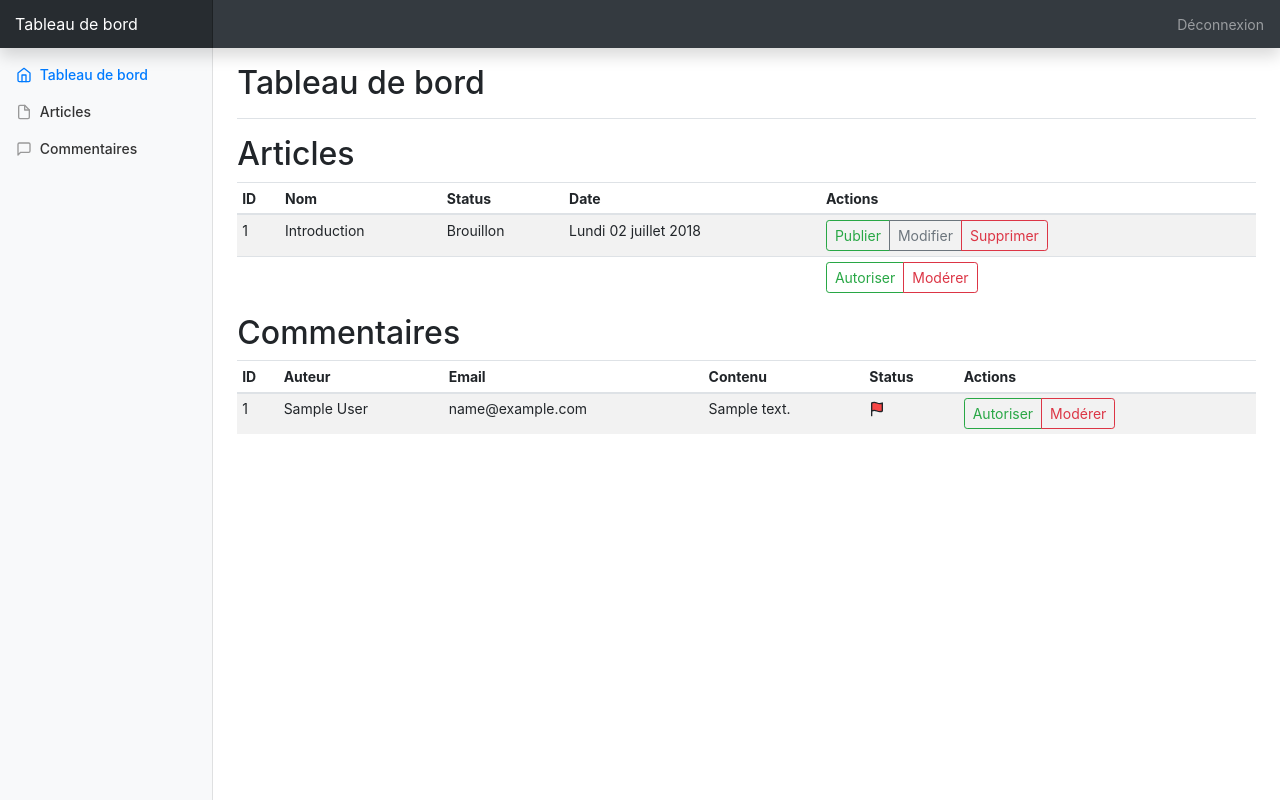
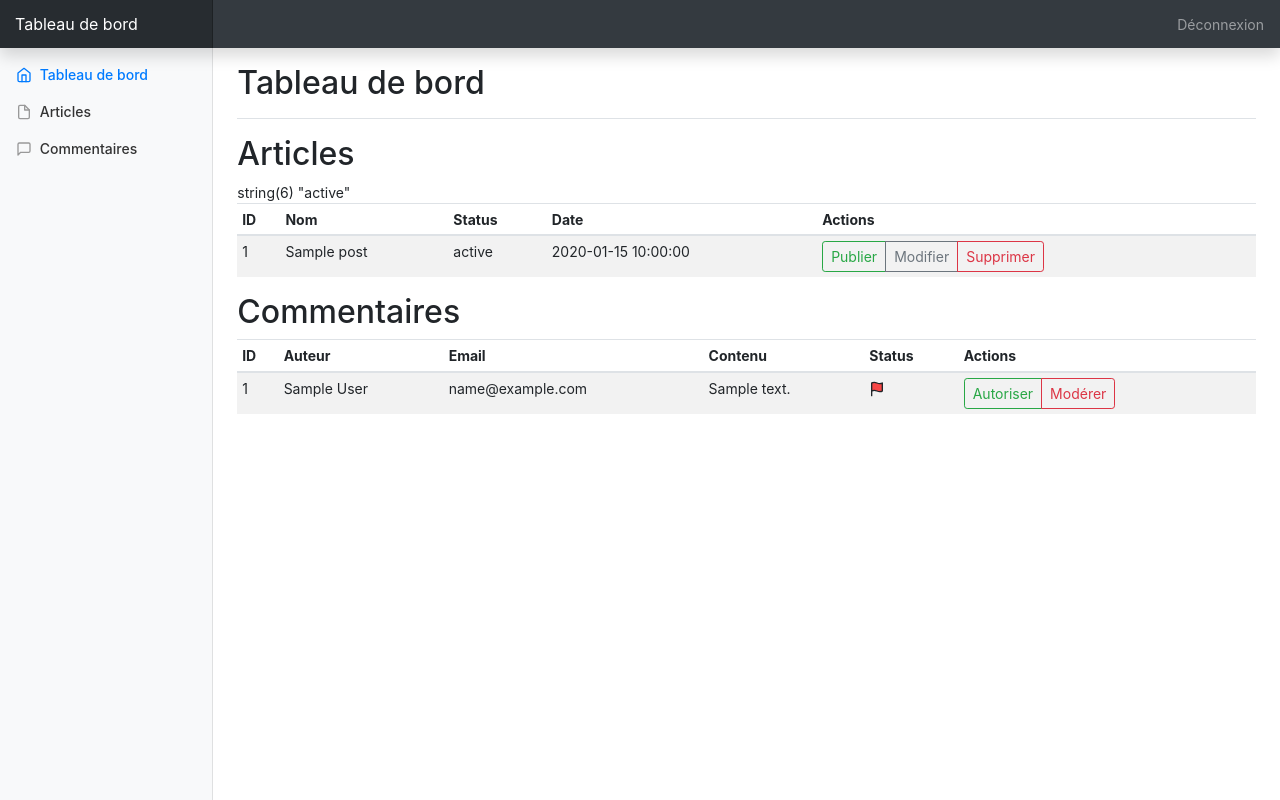
Before and after one commit to MiKatre/micro-cms-php, a PHP site: template view/backend/dashboardView.php in a window 1280 px wide. Run offline with PHP 8.4, Linux system fonts and the light colour scheme; the template is opened without the code that fills it: most values are stand-ins (such as "Sample title", 1, 10 or a date in 2020); data that the repository does not hold is empty; some libraries are stand-ins or nearby versions.

Commit message:
Fetch posts from db and show them on dashboard

```diff
--- a/controller/backend.php
+++ b/controller/backend.php
@@ -74,7 +74,7 @@ function showDashboard() {
 
   // Ask model to fetch all Posts ordered by date and send back the objects.
   $postManager = new PostManager();
-  $comments = $commentManager->getAllComments();
+  $posts = $postManager->getPosts();
 
   // Ask model to fetch all comments ordered by date and send back the objects.
   $commentManager = new CommentManager();
--- a/model/Post.php
+++ b/model/Post.php
@@ -69,9 +69,9 @@ class Post {
     }
     $this->_date = $date;
   }
-  public function setStatus(bool $status){
-    if (!is_bool($status)) {
-      trigger_error('Wrong type (status). Must be a boolean', E_USER_WARNING);
+  public function setStatus(int $status){
+    if (!is_int($status)) {
+      trigger_error('Wrong type (status). Must be an int', E_USER_WARNING);
     }
     $this->_status = $status;
   }
--- a/model/manager/PostManager.php
+++ b/model/manager/PostManager.php
@@ -14,7 +14,7 @@ class PostManager extends Manager{
 
   public function getPosts() {
     $posts = [];
-    $query = $this->_db->query('SELECT id,title,content,published,date FROM post WHERE published = 1 ORDER BY id DESC LIMIT 5');
+    $query = $this->_db->query('SELECT id,title,content,status,date FROM post WHERE status = 1 ORDER BY id DESC LIMIT 5');
 
     while ($postData = $query->fetch()) {
       $posts[] = new Post($postData);
--- a/view/backend/dashboardView.php
+++ b/view/backend/dashboardView.php
@@ -88,37 +88,22 @@
           </thead>
           <tbody>
 
-            <tr>
-              <td>1</td>
-              <td>Introduction</td>
-              <td>Brouillon</td>
-              <td>Lundi 02 juillet 2018</td>
+            <?php
+              foreach($posts as $post) {
+                var_dump($post->status());
+              if($post->status() != 2) {
+            ?>
+              <tr>
+              <td><?= $post->id() ?></td>
+              <td><?= $post->title() ?></td>
+              <td><?= $post->status() ?></td>
+              <td><?= $post->date() ?></td>
+
               <td>
               <div class="btn-group mr-2">
                 <button class="btn btn-sm btn-outline-success">Publier</button>
                 <button class="btn btn-sm btn-outline-secondary">Modifier</button>
                 <button class="btn btn-sm btn-outline-danger">Supprimer</button>
-              </div>
-              </td>
-            </tr>
-            <?php
-              foreach($posts as $post) {
-              if($comment->flagged()) {
-            ?>
-              <tr>
-              <td><?= $comment->id() ?></td>
-              <td><?= $comment->title() ?></td>
-              <td><?= $comment->state() ?></td>
-              <td><?= $comment->date() ?></td>
-
-              <td>
-              <div class="btn-group mr-2">
-                <a href="index.php?action=updateComment&amp;commentId=<?= $comment->id() ?>&amp;status=1" class="btn btn-sm btn-outline-success">
-                  Autoriser
-                </a>
-                <a href="index.php?action=updateComment&amp;commentId=<?= $comment->id() ?>&amp;status=2" class="btn btn-sm btn-outline-danger">
-                  Modérer
-                </a>
               </div>
               </td>
             </tr>
--- a/view/frontend/postView.php
+++ b/view/frontend/postView.php
@@ -35,7 +35,7 @@
     </p>
 </div>
 
-<h2 class="my-5 text-center font-weight-bold">Commentaires</h2>
+<h2 class="my-5 text-center font-weight-bold"> <span> <?= sizeof($comments) ?> </span> Commentaires</h2>
 
 <?php
 foreach($comments as $comment){
@@ -48,7 +48,7 @@ foreach($comments as $comment){
         <a href="<?= $currentURL . '&amp;responseId=' . $comment->id() ?>#addComment">
             <span class="response icon"> <svg xmlns="http://www.w3.org/2000/svg" width="24" height="24" viewBox="0 0 24 24"><path d="M10 9V5l-7 7 7 7v-4.1c5 0 8.5 1.6 11 5.1-1-5-4-10-11-11z"/></svg> </span>
         </a>
-        <a href="index.php?action=flagComment&amp;commentId=<?= $comment->id() ?>&amp;postId=<?= $post->id() ?>" method="post" class="m-sm-5 ">
+        <a href="index.php?action=flagComment&amp;commentId=<?= $comment->id() ?>&amp;postId=<?= $post->id() ?>&amp;status=<?= $comment->status() ?>" method="post" class="m-sm-5 ">
             <span class="flag flag-parent icon"><svg xmlns="http://www.w3.org/2000/svg" width="24" height="24" viewBox="0 0 24 24"><path d="M14.4 6L14 4H5v17h2v-7h5.6l.4 2h7V6z"/></svg> </span>
         </a>
     </p>
@@ -62,7 +62,7 @@ foreach($comments as $comment){
             <p>
                 <strong><?= htmlspecialchars($response->author()) ?></strong>
                 <small> - <?= strftime("%A %d %B %Y", strtotime($response->date())) ?> </small>
-                <a href="index.php?action=flagComment&amp;commentId=<?= $response->id() ?>&amp;postId=<?= $post->id() ?>" method="post" class="m-sm-5 ">
+                <a href="index.php?action=flagComment&amp;commentId=<?= $response->id() ?>&amp;postId=<?= $post->id() ?>&amp;status=<?= $response->status() ?>" method="post" class="m-sm-5 ">
                     <span class="flag flag-child icon"><svg xmlns="http://www.w3.org/2000/svg" width="24" height="24" viewBox="0 0 24 24"><path d="M14.4 6L14 4H5v17h2v-7h5.6l.4 2h7V6z"/></svg> </span>
                 </a>
             </p>
```
